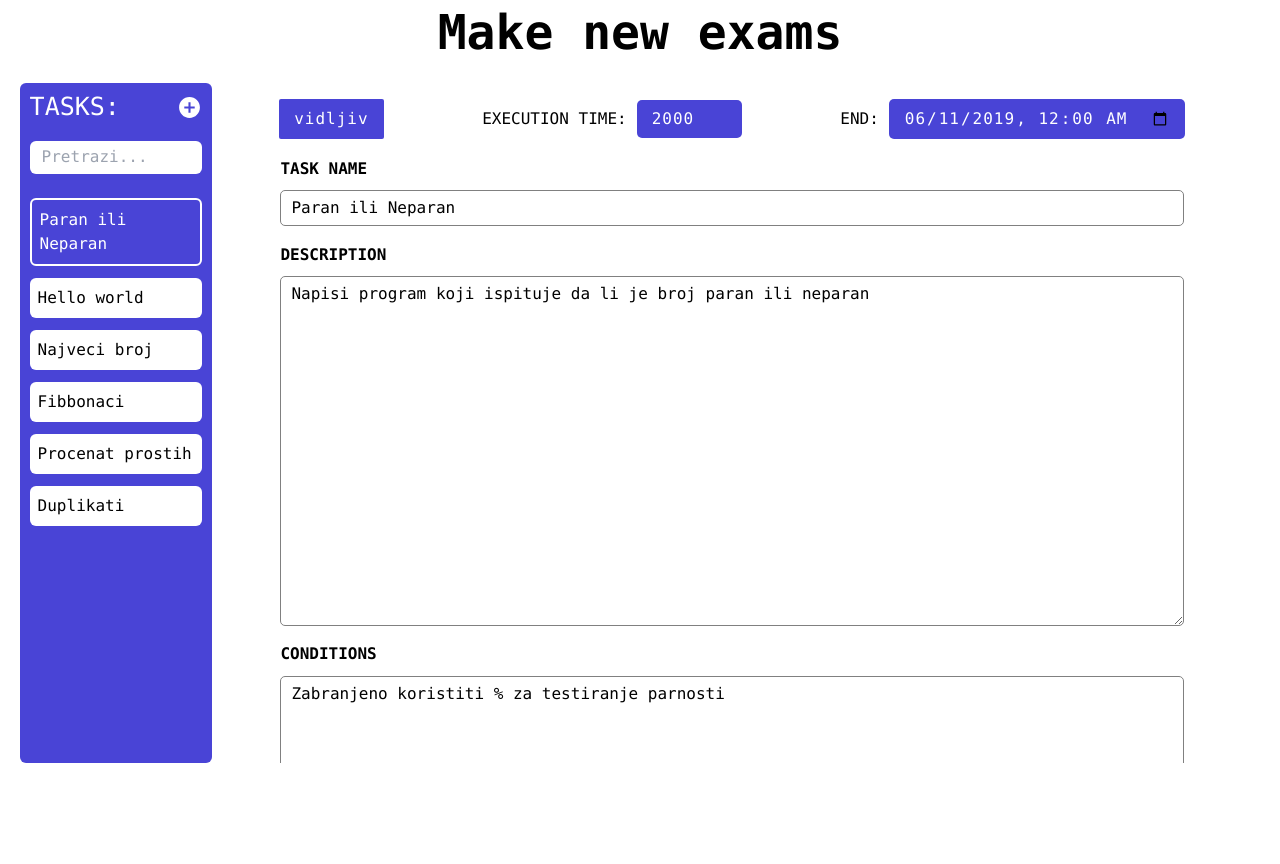
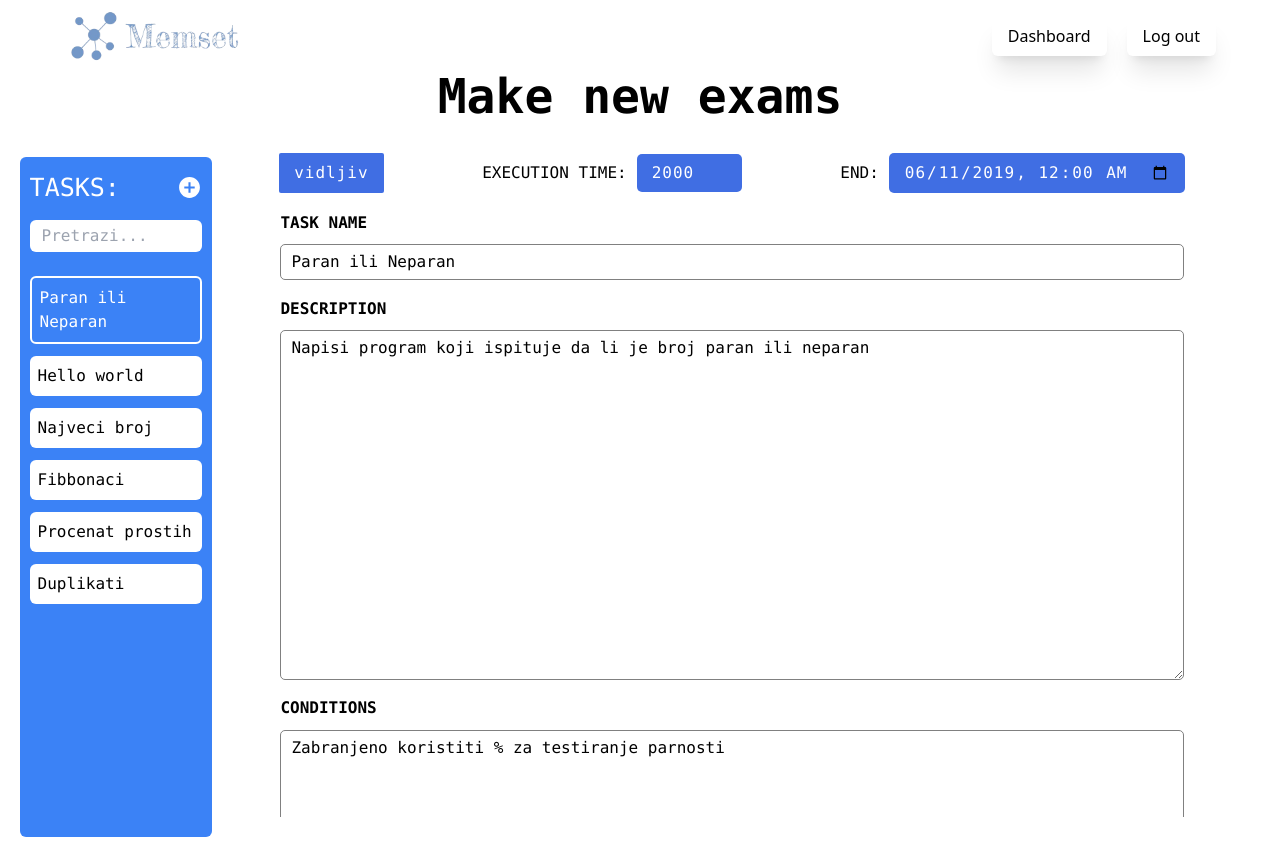
Before and after one commit to AdnanGlc/memset-hackaton-2024, a React (Create React App) app: page /admin-dashboard in a window 1280 px wide. Before the commit the page ends 800 px from the top, so only its background shows below. Built offline with nearby package versions, Linux system fonts and the light colour scheme.

Commit message:
finished tasks page

```diff
--- a/src/components/Learning/Learning.jsx
+++ b/src/components/Learning/Learning.jsx
@@ -21,7 +21,7 @@ const Learning = () => {
               and continue learning!
             </p>
             <button
-              className="mt-10 bg-blue-500 p-3 rounded-2xl text-center tracking-wider text-white hover:bg-sky-700"
+              className="mt-10 bg-blue-500 p-3 rounded-2xl text-center tracking-wider text-white hover:bg-sky-700 shadow-2xl"
               onClick={() => setTextvisible(false)}
             >
               Ask me something
--- a/src/components/Login.jsx
+++ b/src/components/Login.jsx
@@ -1,4 +1,5 @@
 import exampleImage from "./future-artificial-intelligence.jpg";
+import { Link } from "react-router-dom";
 export default function Home() {
   return (
     <div>
@@ -42,9 +43,11 @@ export default function Home() {
               </div>
 
             </div>
+            <Link to="/dashboard">
             <button className="w-full bg-blue-500 text-white p-2 rounded-lg mb-6 hover:bg-white hover:text-black hover:border hover:border-gray-300">
               Sign in
             </button>
+            </Link>
           </div>
           {/* right side */}
           <div className="relative">
--- a/src/components/Navbar.jsx
+++ b/src/components/Navbar.jsx
@@ -4,13 +4,14 @@ import logo from "./memset.png";
 
 const Navbar = () => {
   return (
-    <div className="flex justify-around items-center h-16">
-      <img src={logo} alt="Logo" className="w-26 h-16 mr-2" /> {/* Adjusted size */}
+    <div className="flex justify-between items-center h-16 w-[90%] ml-auto mr-auto pt-2">
+      <img src={logo} alt="Logo" className="w-26 h-16 " /> {/* Adjusted size */}
 
 
-        <div className="flex justify-around items-center">
-            <button className="hover:bg-blue-500 hover:text-white px-4 py-2 rounded-md border-2">Log out</button>
-            <FaUserGraduate className="ml-10 w-6 h-6 text-blue-600 "/>
+        <div className="flex justify-around  items-center">
+            <button className="hover:bg-blue-500 hover:text-white px-4 py-2 rounded-md shadow-xl">Dashboard</button>
+            <button className="hover:bg-blue-500 hover:text-white px-4 py-2 ml-5 rounded-md shadow-xl">Log out</button>
+
         </div>
     </div>
   )
--- a/src/components/admin-page/AdminDashboard.jsx
+++ b/src/components/admin-page/AdminDashboard.jsx
@@ -1,9 +1,12 @@
 import React, {useState} from "react";
 import ZadaciSidebar from "./ZadaciSidebar";
 import PostavkaZadatka from "./PostavkaZadatka";
+import Navbar from "../Navbar";
 
 const AdminDashboard = () => {
   return (
+    <>
+    <Navbar/>
     <div className="bgw-full h-auto min-h-[100vh] bg-white flex flex-wrap font-mono">
       <h1 className="m-0 w-full text-center text-3xl h-10vh p-2">
         <span class="text-5xl font-extrabold ">Make new exams</span>
@@ -11,6 +14,8 @@ const AdminDashboard = () => {
       <ZadaciSidebar/>
       <PostavkaZadatka/>
     </div>
+    </>
+
   );
 };
 
--- a/src/components/admin-page/PostavkaZadatka.jsx
+++ b/src/components/admin-page/PostavkaZadatka.jsx
@@ -93,6 +93,7 @@ const PostavkaZadatka = () => {
                       <h3>Primjer inputa {i + 1}</h3>
                       <textarea
                         placeholder=""
+                        className="bg-blue-500"
                         value={primjer.ulaz}
                         onChange={(e) => {
                           let lista = odabraniZad.testPrimjeri.map((pr, j) => {
--- a/src/components/admin-page/ZadaciSidebar.jsx
+++ b/src/components/admin-page/ZadaciSidebar.jsx
@@ -13,7 +13,7 @@ const ZadaciSidebar = () => {
     }
   }, []);
   return (
-    <div className="sidebar  md:w-[15%] h-full md:h-[85vh] m-5 rounded-md border-1 pt-3 pb-11 flex flex-wrap justify-center">
+    <div className=" bg-blue-500 md:w-[15%] h-full md:h-[85vh] m-5 rounded-md border-1 pt-3 pb-11 flex flex-wrap justify-center">
       <div className="zadaci">
         <p>Tasks:</p>
         <MdAddCircle
@@ -51,7 +51,7 @@ const ZadaciSidebar = () => {
             <li
               className={
                 zadatak.zadatakID === odabraniZad.zadatakID
-                  ? "mt-3 flex bg-[#4944d6] text-white p-2 rounded-md hover:opacity-70 relative border-2 border-white"
+                  ? "mt-3 flex bg-blue-500 text-white p-2 rounded-md hover:opacity-70 relative border-2 border-white"
                   : "mt-3 flex bg-white p-2 rounded-md hover:opacity-70 relative"
               }
               onClick={() => {
--- a/src/components/admin-page/admin.css
+++ b/src/components/admin-page/admin.css
@@ -25,7 +25,7 @@
 
 .sidebar ul::-webkit-scrollbar-track {
   border-radius: 50px;
-  background-color: #43418e;
+  background-color: #406ee3;
   margin: 10px;
 }
 
@@ -62,7 +62,7 @@
 
 .admin-zadaci::-webkit-scrollbar-thumb {
   border-radius: 50px;
-  background-color: #43418e;
+  background-color: #406ee3;
 }
 .admin-zadaci div {
   border: none;
@@ -85,7 +85,7 @@
   color: white;
   letter-spacing: 1px;
   font-weight: normal;
-  background-color: #4944d6;
+  background-color: #406ee3;
   border: none;
 }
 .primjer textarea::placeholder {
@@ -113,7 +113,7 @@
   margin-bottom: 10px;
 }
 .ispit-trajanje button {
-  background-color: #4944d6;
+  background-color: #406ee3;
   color: white;
   padding: 7px 15px;
   border-radius: 2px;
@@ -125,12 +125,11 @@
 }
 .ispit-trajanje input {
   margin-left: 10px;
-  background-color: #4944d6;
+  background-color: #406ee3;
   border: none;
   color: white;
   padding: 7px 15px;
   letter-spacing: 1px;
-  border-radius: 5px;
   width:auto;
 }
 
@@ -139,7 +138,7 @@
 }
 .delete {
   color: white;
-  background-color: #4944d6;
+  background-color: #406ee3;
 }
 .update {
   border: 1px solid #353535;
--- a/src/components/student-page/StudentDashboard.jsx
+++ b/src/components/student-page/StudentDashboard.jsx
@@ -2,6 +2,7 @@ import React, { useState } from "react";
 import StudentSidebar from "./StudentSidebar";
 import TaskContext from "./TaskContext";
 import { Zadaci } from "../database/zadaci";
+import Navbar from "../Navbar";
 
 const defaultCode = `
 #include<iostream>
@@ -43,6 +44,8 @@ const StudentDashboard = () => {
   };
 
   return (
+    <>
+    <Navbar/>
     <div className="flex">
       <StudentSidebar
         trenutni={trenutni}
@@ -64,6 +67,7 @@ const StudentDashboard = () => {
         zadatak={zadaci[odabrani]}
       />
     </div>
+    </>
   );
 };
 
--- a/src/components/student-page/StudentSidebar.jsx
+++ b/src/components/student-page/StudentSidebar.jsx
@@ -9,15 +9,17 @@ const StudentSidebar = ({
   rjesenja,
 }) => {
   return (
-    <div className="w-40 h-[98vh] m-[1vh] bg-slate-300 rounded-md">
+    <div className="w-40 h-[98vh] m-[1vh]  rounded-md">
       <ul className="pt-8 grid items-center">
+      <p className="pl-2 mb-2 text-xl text-blue-500 font-bold uppercase">Tasks</p>
+
         {zadaci.map((zadatak, i) => {
           return (
             <li
               key={zadaci.id}
               className={` ${
-                odabrani === i ? "border-2 border-black" : "border-none"
-              } pl-2 bg-white m-1 rounded-md relative h-auto cursor-pointer`}
+                odabrani === i ? "bg-blue-400 text-white p-3 " : "border-none"
+              } pl-2 m-1 rounded-md p-3 relative  h-auto cursor-pointer`}
               onClick={() => setOdabrani(i)}
             >
               <p key={zadaci.id} className="text-sm">
@@ -27,8 +29,8 @@ const StudentSidebar = ({
                 <FaRegCircleCheck
                   className={`absolute top-1/2 -translate-y-1/2 right-1 ${
                     rjesenja[i].set === true && rjesenja[i].isp === true
-                      ? "text-green-400"
-                      : "text-slate-500"
+                      ? "text-green-700 bg-white rounded-full"
+                      : "text-black"
                   }`}
                 />
               ) : null}
```
Also changed, not shown: src/components/student-page/TaskContext.jsx (+13 -18 lines).
